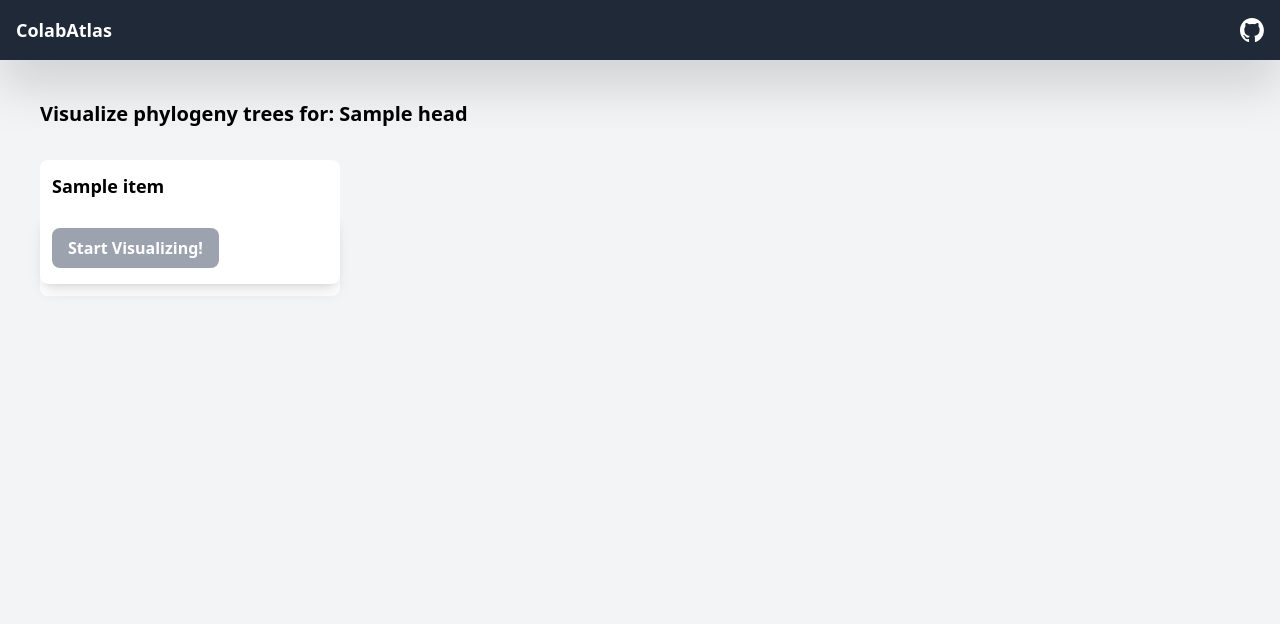
After one commit to kevfo/ColabAtlas, a Flask app: template templates/selection.html in a window 1280 px wide. The commit adds this page. Shown: the top 624 px of the page. Run offline with Flask 3, Linux system fonts and the light colour scheme; the template is opened without the code that fills it: most values are stand-ins (such as "Sample title", 1, 10 or a date in 2020); some libraries are stand-ins or nearby versions.

Commit message:
Added new template for selections
This will be used for subsequent categories

```diff
--- a/templates/index.html
+++ b/templates/index.html
@@ -18,12 +18,12 @@
         </div>
 
         <div class="w-1/4 bg-white rounded-lg mr-8 border-black border-1">
-            <p class = 'text-xl p-3 font-semibold'> Viridiplantae </p>
+            <p class = 'text-xl p-3 font-semibold'> Viridaeplantae </p>
             <p class = 'px-3'>
-                Species and samples from the Viridiplantae clade.
+                Species and samples from the Viridaeplantae clade.
             </p>
             <div class="bg-white shadow-lg pl-3 py-4 rounded-lg">
-                <a href = "{{ url_for('view', genus = 'v') }}" class = "inline-block px-4 py-2 bg-gray-400 text-white text-decoration-none rounded-lg font-bold transition hover:bg-gray-300">
+                <a href = '{{ url_for("select", gen = "viridaeplantae") }}' class = "inline-block px-4 py-2 bg-gray-400 text-white text-decoration-none rounded-lg font-bold transition hover:bg-gray-300">
                     Start Visualizing!
                 </a>
             </div>
--- /dev/null
+++ b/templates/selection.html
@@ -0,0 +1,21 @@
+{% extends 'base.html' %}
+{{ super() }}
+
+{% block content %}
+<div class="p-10">
+    <p class="text-xl mb-8 font-bold"> Visualize phylogeny trees for: {{ head }} </p>
+        <div class = 'flex flex-row items-center flex-wrap'>
+        {% for item in choices %}
+        <div class="w-1/4 bg-white rounded-lg mr-8 border-black pb-3">
+            <p class = 'text-lg p-3 font-semibold text-wrap'> {{ item }} </p>
+            <div class="bg-white shadow-lg pl-3 py-4 rounded-lg">
+                <a href = "{{ url_for('view_specific', genus = 'viridaeplantae', specific = item) }}" class = "inline-block px-4 py-2 bg-gray-400 text-white text-decoration-none rounded-lg font-bold transition hover:bg-gray-300">
+                    Start Visualizing!
+                </a>
+            </div>
+        </div>
+        {% endfor %}
+    </div>
+    <br /> <br />
+</div>
+{% endblock %}
```
